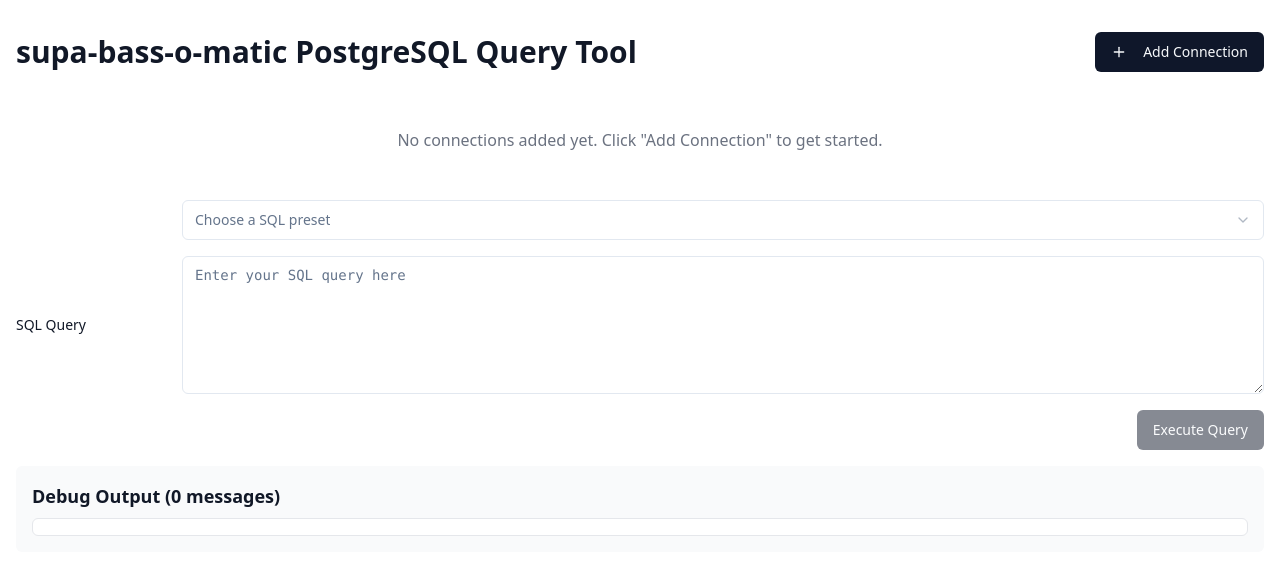
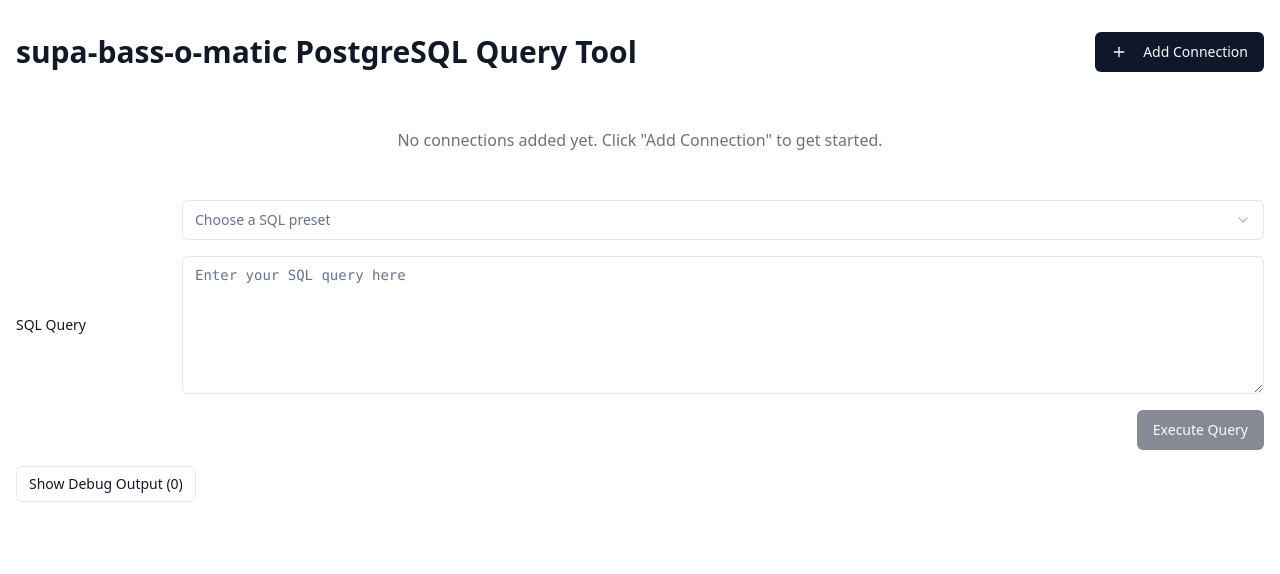
Before and after one commit to burggraf/supa-bass-o-matic, a SvelteKit app: page / in a window 1280 px wide. Shown: the top 574 px of the page. Built offline with nearby package versions, Linux system fonts and the light colour scheme.

Commit message:
toggle debug output

```diff
--- a/src/routes/+page.svelte
+++ b/src/routes/+page.svelte
@@ -27,6 +27,7 @@
     let isInitialized = $state(false);
     let isDialogOpen = $state(false);
     let isEditing = $state(false);
+    let isDebugVisible = $state(false);
     let selectRef: { close: () => void } | null = $state(null);
 
     // Format cell value based on column type and content
@@ -320,13 +321,25 @@
                     </div>
                 {/if}
 
-                <div class="mt-6 p-4 bg-gray-50 rounded-md">
-                    <h3 class="text-lg font-semibold mb-2">Debug Output ({debugOutput.length} messages)</h3>
-                    <div class="max-h-[200px] overflow-y-auto border border-gray-200 rounded-md p-2 bg-white">
-                        {#each debugOutput as message}
-                            <div class="font-mono text-sm whitespace-pre-wrap mb-1">{message}</div>
-                        {/each}
+                <div class="mt-6">
+                    <div class="flex items-center justify-between mb-2">
+                        <Button
+                            variant="outline"
+                            size="sm"
+                            onclick={() => isDebugVisible = !isDebugVisible}
+                        >
+                            {isDebugVisible ? 'Hide' : 'Show'} Debug Output ({debugOutput.length})
+                        </Button>
                     </div>
+                    {#if isDebugVisible}
+                        <div class="p-4 bg-gray-50 rounded-md">
+                            <div class="max-h-[200px] overflow-y-auto border border-gray-200 rounded-md p-2 bg-white">
+                                {#each debugOutput as message}
+                                    <div class="font-mono text-sm whitespace-pre-wrap mb-1">{message}</div>
+                                {/each}
+                            </div>
+                        </div>
+                    {/if}
                 </div>
             </div>
 
```
